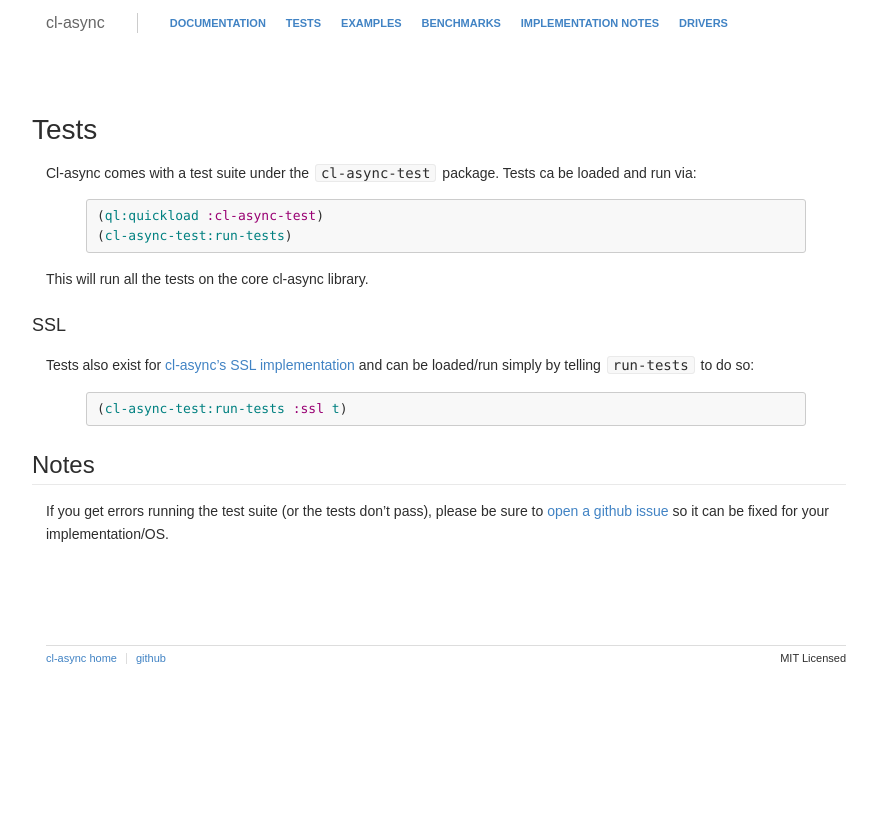
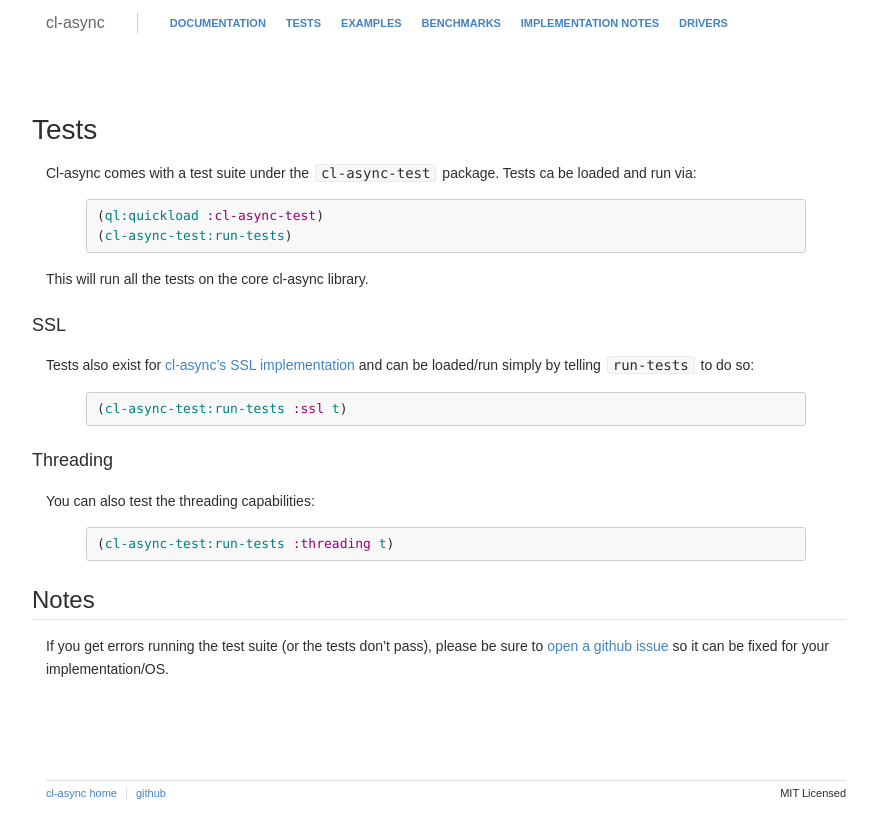
Before and after one commit to orthecreedence/cl-async, a Jekyll site: the page built from tests.md, in a window 1280 px wide. Shown: the top 838 px of the page, without its empty margins (194-1071 px from the left). Built offline with Jekyll 4.4.1, drawn with Linux system fonts in a browser that asks for light colours; Markdown is read by kramdown in place of the engine named in the settings.

Commit message:
more updates

```diff
--- a/tests.md
+++ b/tests.md
@@ -23,6 +23,13 @@ be loaded/run simply by telling `run-tests` to do so:
 (cl-async-test:run-tests :ssl t)
 {% endhighlight %}
 
+### Threading
+You can also test the threading capabilities:
+
+{% highlight cl %}
+(cl-async-test:run-tests :threading t)
+{% endhighlight %}
+
 Notes
 -----
 If you get errors running the test suite (or the tests don't pass), please be
```
Also changed, not shown: tcp-ssl.md (+5 -0 lines).
